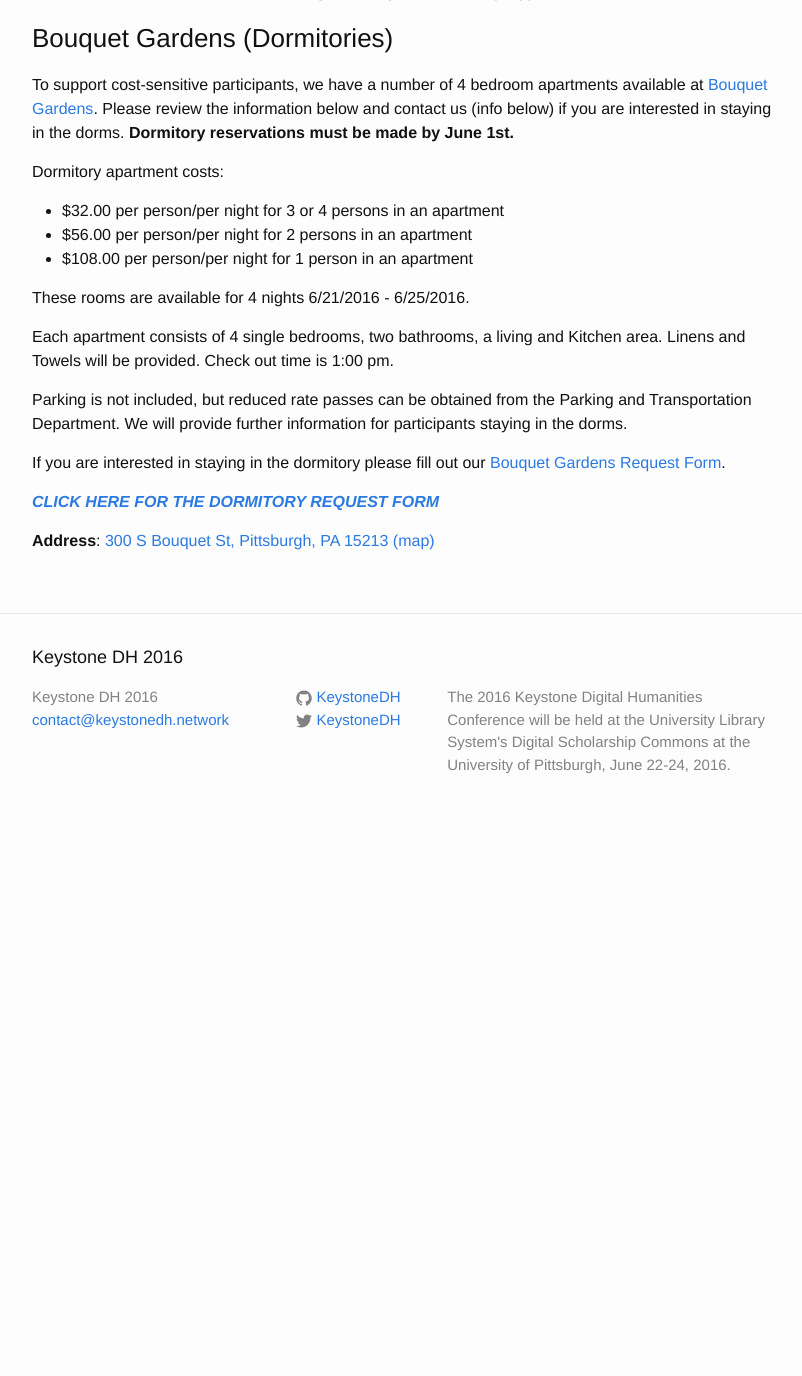
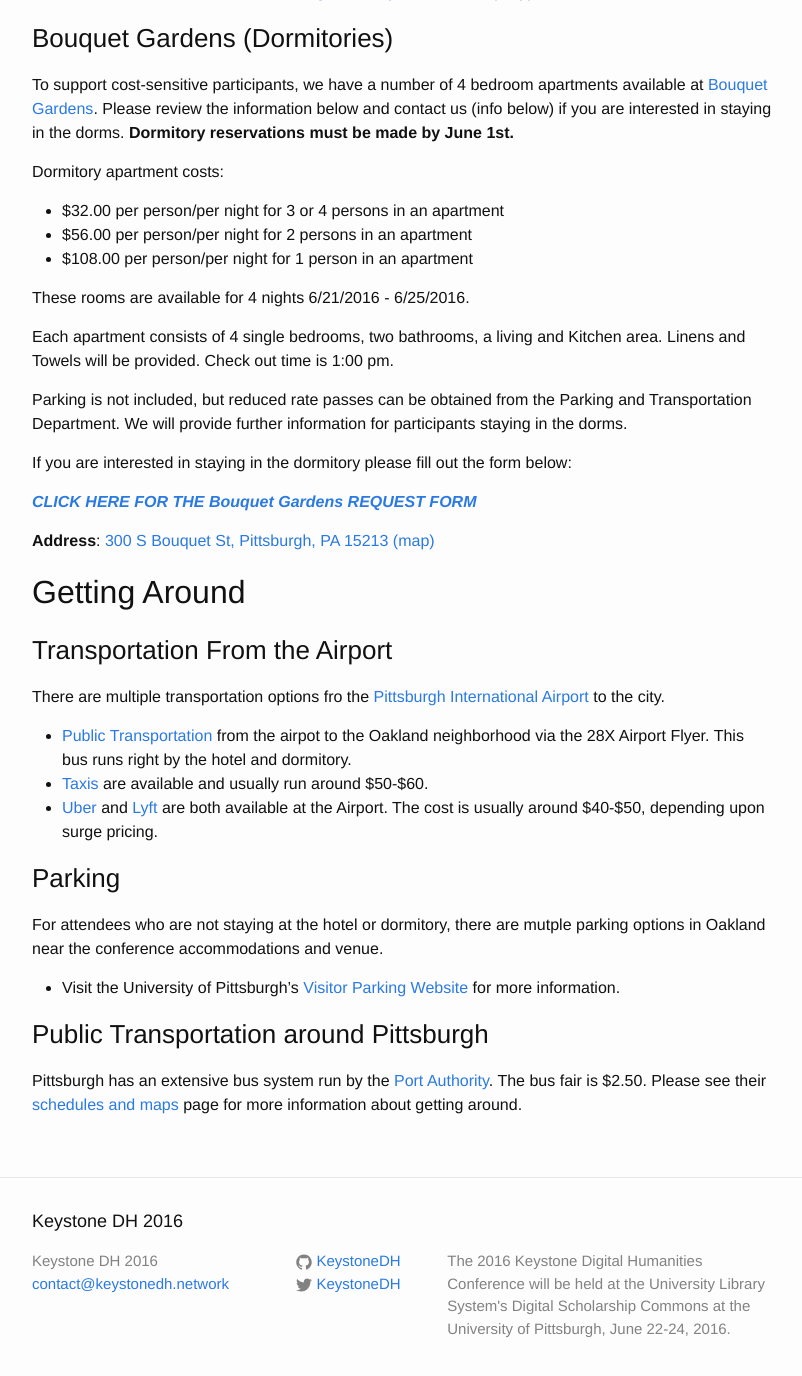
Before and after one commit to KeystoneDH/2016, a Jekyll site: the page built from logistics.md, in a window 1280 px wide and 1400 px high, scrolled down 1207 px. Shown: the top 1376 px of the window, without its empty margins (238-1040 px from the left). Built offline with Jekyll 4.4.1, drawn with Linux system fonts in a browser that asks for light colours; before the commit the page ends 2043 px from its top, so only the background shows below that.

Commit message:
adding transportation info to the logistics page

```diff
--- a/logistics.md
+++ b/logistics.md
@@ -57,50 +57,31 @@ Each apartment consists of 4 single bedrooms, two bathrooms, a living and Kitche
 
 Parking is not included, but reduced rate passes can be obtained from the Parking and Transportation Department. We will provide further information for participants staying in the dorms.
 
-If you are interested in staying in the dormitory please fill out our [Bouquet Gardens Request Form](https://docs.google.com/forms/d/1zAVv8DuK6K92nr8M93-rNWkR8LM-wOsqBvmqsO2NoKI/viewform).
+If you are interested in staying in the dormitory please fill out the form below:
 
-***[CLICK HERE FOR THE DORMITORY REQUEST FORM](https://docs.google.com/forms/d/1zAVv8DuK6K92nr8M93-rNWkR8LM-wOsqBvmqsO2NoKI/viewform)***
+***[CLICK HERE FOR THE Bouquet Gardens REQUEST FORM](https://docs.google.com/forms/d/1zAVv8DuK6K92nr8M93-rNWkR8LM-wOsqBvmqsO2NoKI/viewform)***
 
 **Address**: [300 S Bouquet St, Pittsburgh, PA 15213 (map)](https://www.google.com/maps/place/Bouquet+Gardens/@40.4407467,-79.9561969,18.14z/data=!4m2!3m1!1s0x8834f22828e6cf47:0xf87ad7d708e7458e)
 
 
 
+## Getting Around
 
-<!--
-## Parking
+### Transportation From the Airport
+
+There are multiple transportation options fro the [Pittsburgh International Airport](http://www.flypittsburgh.com/transportation) to the city.
+
+- [Public Transportation](http://www.flypittsburgh.com/public_transportation) from the airpot to the Oakland neighborhood via the 28X Airport Flyer. This bus runs right by the hotel and dormitory.
+- [Taxis](http://www.flypittsburgh.com/limousines_taxis_buses) are available and usually run around $50-$60.
+- [Uber](https://www.uber.com/) and [Lyft](https://www.lyft.com/) are both available at the Airport. The cost is usually around $40-$50, depending upon surge pricing.
+
+### Parking
+
+For attendees who are not staying at the hotel or dormitory, there are mutple parking options in Oakland near the conference accommodations and venue.
+
+- Visit the University of Pittsburgh's [Visitor Parking Website](http://www.pts.pitt.edu/parking/visitor.html) for more information.
 
 
-For guest parking information please contact the Parking and Transportation Department : <http://www.pts.pitt.edu/parking/contact.html>
+### Public Transportation around Pittsburgh
 
-
-
-## Travel
-
-There are many ways to get to Pittsburgh! Planes! Trains! and  Automobiles!
-
-### Plane
-
-[Pittsburgh International Airport(PIT)](http://www.flypittsburgh.com/)
-
-- [Public Transportation](http://www.flypittsburgh.com/public_transportation) via the 28X Airport Flyer. This bus runs very close to the reserved accommodations and Hillman Library.
-- Taxis are available and usually run around $60.
-- Uber and Lyft are both supported at the Airport. Cost is usually around $40-$50
-
-
-### Train
-
-Pittsburgh has an Amtrak stations located downtown. participants arriving by train will need to take a taxi, ride-share, or public transportation get to the Oakland neighborhood.
-
-- [Pittsbugh Amtrak Station(PGH)](https://www.amtrak.com/servlet/ContentServer?pagename=am/am2Station/Station_Page&code=PGH)
-
-### Automobile
-
-Parking options in Oakland near the conference accommodations and venue:
-
-- [Parking near Hillman Library](http://www.library.pitt.edu/other/files/pdf/parking/visitor-parking-map-2013.pdf)
-
-### Public Transportation
-
-Pittsburgh has an extensive bus system run by the [Port Authority](http://www.portauthority.org/paac/default.aspx)
-
--->
+Pittsburgh has an extensive bus system run by the [Port Authority](http://www.portauthority.org/paac/default.aspx). The bus fair is $2.50. Please see their [schedules and maps](http://www.portauthority.org/paac/SchedulesMaps/TripPlanner.aspx) page for more information about getting around.
```
